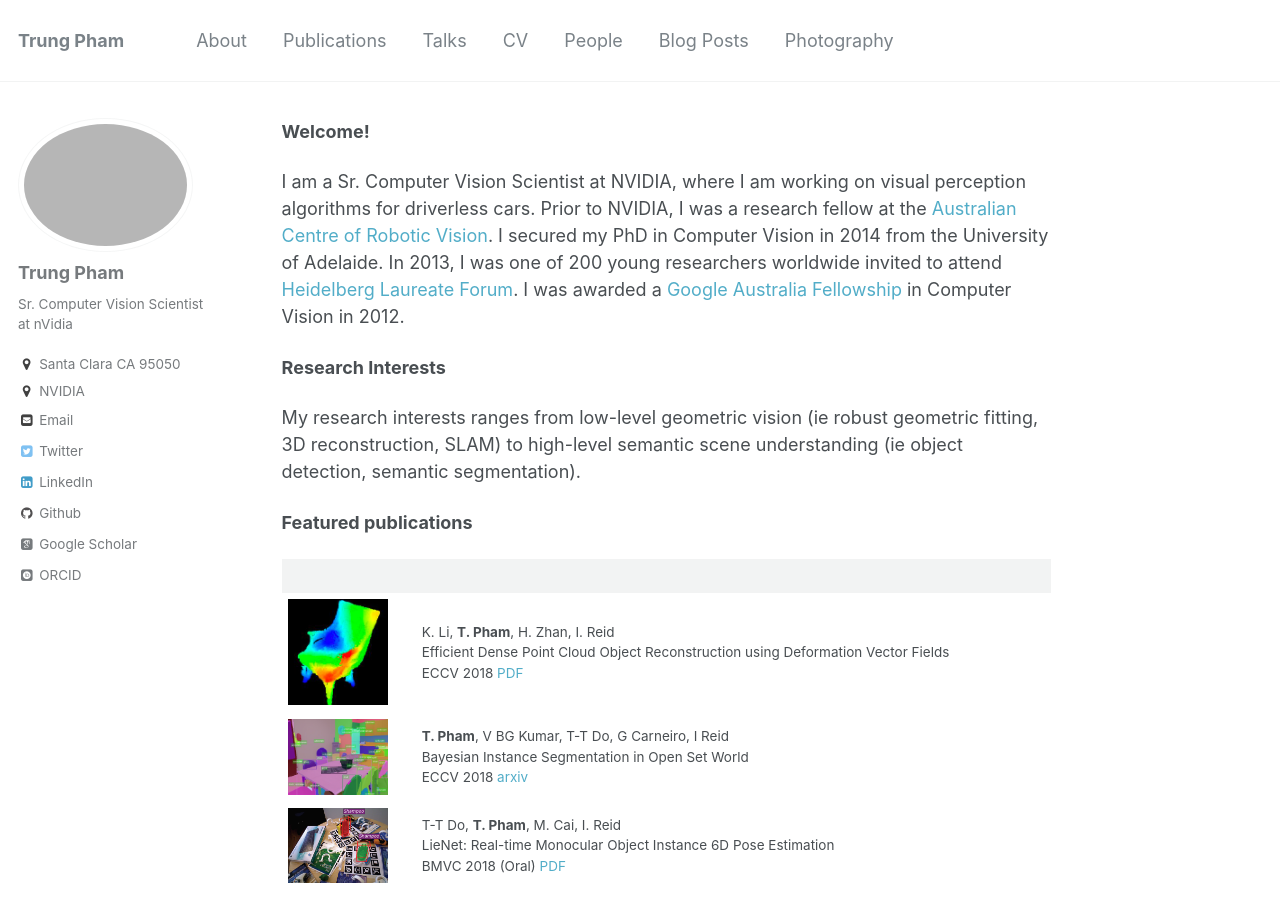
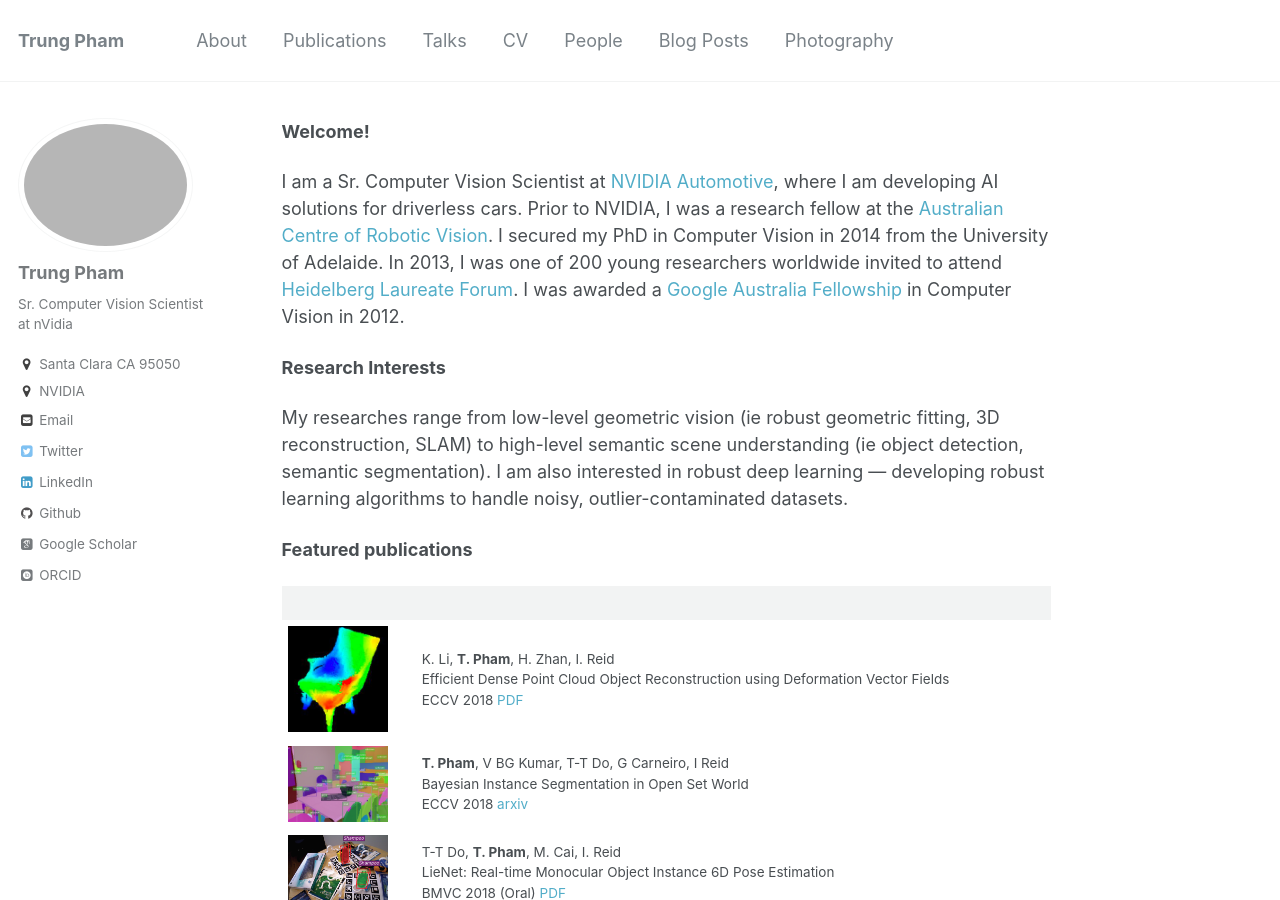
Before and after one commit to trungtpham/trungtpham.github.io, a Jekyll site: the page built from index.md, in a window 1280 px wide and 900 px high. Built offline with Jekyll 4.4.1, drawn with Linux system fonts in a browser that asks for light colours; some web fonts are replaced; our own code applies the rules of GitHub Pages for plain Markdown files.

Commit message:
Update index.md

```diff
--- a/index.md
+++ b/index.md
@@ -1,10 +1,10 @@
 **Welcome!**
 
-I am a Sr. Computer Vision Scientist at NVIDIA, where I am working on visual perception algorithms for driverless cars. Prior to NVIDIA, I was a research fellow at the [Australian Centre of Robotic Vision](https://www.roboticvision.org/). I secured my PhD in Computer Vision in 2014 from the University of Adelaide. In 2013, I was one of 200 young researchers worldwide invited to attend [Heidelberg Laureate Forum](http://www.heidelberg-laureate-forum.org/). I was awarded a [Google Australia Fellowship](https://ai.googleblog.com/2012/06/2012-google-phd-fellowships.html) in Computer Vision in 2012.
+I am a Sr. Computer Vision Scientist at [NVIDIA Automotive](https://www.nvidia.com/en-us/self-driving-cars/), where I am developing AI solutions for driverless cars. Prior to NVIDIA, I was a research fellow at the [Australian Centre of Robotic Vision](https://www.roboticvision.org/). I secured my PhD in Computer Vision in 2014 from the University of Adelaide. In 2013, I was one of 200 young researchers worldwide invited to attend [Heidelberg Laureate Forum](http://www.heidelberg-laureate-forum.org/). I was awarded a [Google Australia Fellowship](https://ai.googleblog.com/2012/06/2012-google-phd-fellowships.html) in Computer Vision in 2012.
 
 **Research Interests**
 
-My research interests ranges from low-level geometric vision (ie robust geometric fitting, 3D reconstruction, SLAM) to high-level semantic scene understanding (ie object detection, semantic segmentation).
+My researches range from low-level geometric vision (ie robust geometric fitting, 3D reconstruction, SLAM) to high-level semantic scene understanding (ie object detection, semantic segmentation). I am also interested in robust deep learning --- developing robust learning algorithms to handle noisy, outlier-contaminated datasets.
 
 **Featured publications**
 
```
